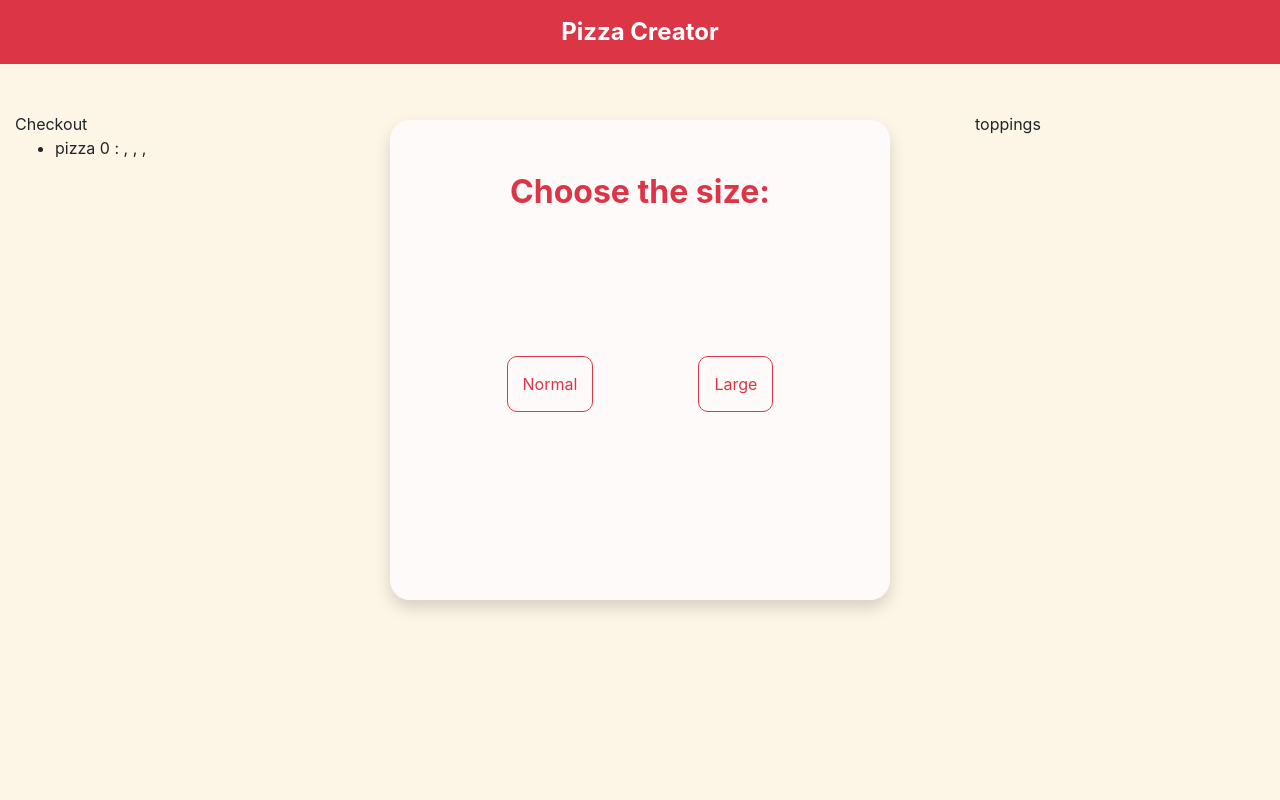
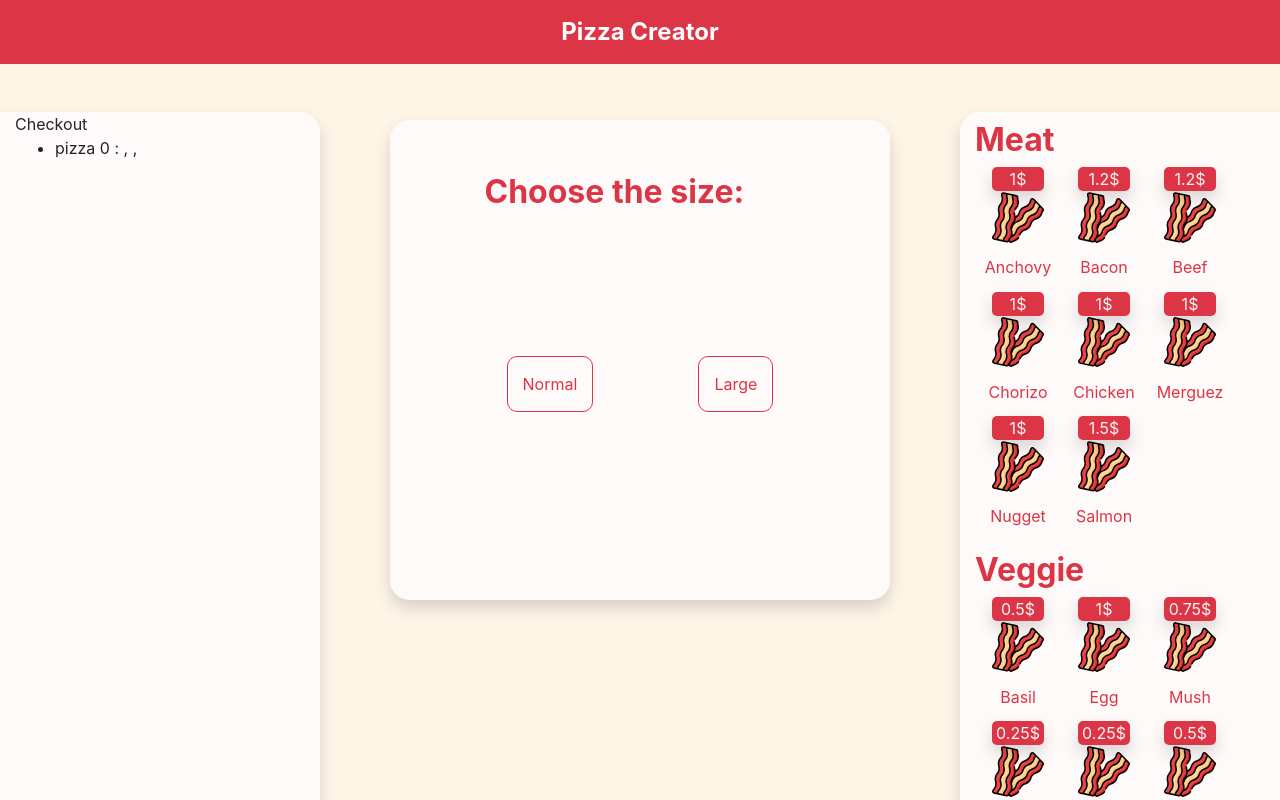
Before and after one commit to TonyHg/pizza-creator, a React (Create React App) app: page / in a window 1280 px wide. Shown: the top 800 px of the page. Built offline with nearby package versions, Linux system fonts and the light colour scheme.

Commit message:
add topping logic, WIP topping UI

```diff
--- a/src/components/Checkout.js
+++ b/src/components/Checkout.js
@@ -1,13 +1,21 @@
 import React from 'react';
 
+import '../css/Checkout.scss'
+
 export default function Checkout({pizzas}) {
-  const checkoutStyle = "col-3";
+  const checkoutStyle = "checkout-card col-3 shadow";
   return <div className={checkoutStyle}>
     Checkout
     <ul>
       {pizzas.map(pizza =>
-        <li>
-          pizza {pizza.id} : {pizza.size}, {pizza.sauce}, {pizza.cheese}, {pizza.toppings}
+        <li key={pizza.id}>
+          pizza {pizza.id} : {pizza.size}, {pizza.sauce}, {pizza.cheese}
+          <ul>
+            {pizza.toppings.map(topping =>
+              <li key={topping.name}>
+                {topping.name}
+              </li>)}
+          </ul>
         </li>
         )}
     </ul>
--- a/src/components/Pizza.js
+++ b/src/components/Pizza.js
@@ -6,7 +6,7 @@ import '../css/Pizza.scss';
 export default function Pizza({pizza, onUpdatePizza, setSize, setSauce, setCheese}) {
   const pizzaCardStyle = "pizza-card shadow m-2 p-5 d-flex flex-column";
   const pizzaReturnStyle = "pizza-return"
-  const pizzaChoiceTitleStyle = "pizza-card-title text-center";
+  const pizzaChoiceTitleStyle = "pizza-card-title";
   const pizzaRowStyle = "d-flex justify-content-around p-3 h-100";
   const pizzaChoiceStyle = "pizza-choice m-auto";
   const pizzaStyle = "d-flex h-100 w-100";
@@ -14,7 +14,7 @@ export default function Pizza({pizza, onUpdatePizza, setSize, setSauce, setChees
 
   if (pizza.size === null) {
     return <div className={pizzaCardStyle}>
-      <div className={pizzaChoiceTitleStyle}>Choose the size: </div>
+      <div className={pizzaChoiceTitleStyle}><span className="invisible">⌫</span> Choose the size: </div>
       <div className={pizzaRowStyle}>
         <div className={pizzaChoiceStyle} onClick={() => setSize(pizzaSize.NORMAL)}>{pizzaSize.NORMAL}</div>
         <div className={pizzaChoiceStyle} onClick={() => setSize(pizzaSize.LARGE)}>{pizzaSize.LARGE}</div>
--- a/src/components/PizzaCreator.js
+++ b/src/components/PizzaCreator.js
@@ -65,14 +65,15 @@ export default function PizzaCreator({pizzas, onUpdatePizza}) {
   const onClickTopping = (topping) => {
     const pizza = {...currentPizza};
     if (currentPizza.toppings.includes(topping))
-      pizza.toppings.filter(t => t !== topping);
+      pizza.toppings = pizza.toppings.filter(t => t !== topping);
     else
       pizza.toppings.push(topping);
     setCurrentPizza(pizza);
+    console.log(pizza);
   }
 
   return <>
     <PizzasDisplayer previousPizza={previousPizza} currentPizza={currentPizza} nextPizza={nextPizza} onPrevious={onPrevious} onNext={onNext} onUpdatePizza={onUpdatePizza} setSize={setSize} setSauce={setSauce} setCheese={setCheese}/>
-    <Toppings onClickTopping={onClickTopping}/>
+    <Toppings onClickTopping={onClickTopping} pizza={currentPizza}/>
   </>
 }
--- a/src/components/Toppings.js
+++ b/src/components/Toppings.js
@@ -1,8 +1,65 @@
-import React from 'react'
+import React from 'react';
 
-export default function Toppings() {
-  const toppingsStyle = "col-3";
+import '../css/Topping.scss';
+import Bacon from '../assets/svg/bacon.svg';
+
+const toppingType = {
+  MEAT: "Meat",
+  VEGGIE: "Veggie"
+}
+
+const toppingTypeArray = [
+  toppingType.MEAT, toppingType.VEGGIE
+]
+
+const toppings = [
+  { name: 'Anchovy', price: 1, type: toppingType.MEAT},
+  { name: 'Bacon', price: 1.20, type: toppingType.MEAT},
+  { name: 'Beef', price: 1.20, type: toppingType.MEAT},
+  { name: 'Chorizo', price: 1, type: toppingType.MEAT},
+  { name: 'Chicken', price: 1, type: toppingType.MEAT},
+  { name: 'Merguez', price: 1, type: toppingType.MEAT},
+  { name: 'Nugget', price: 1, type: toppingType.MEAT},
+  { name: 'Salmon', price: 1.50, type: toppingType.MEAT},
+
+  { name: 'Basil', price: 0.5, type: toppingType.VEGGIE},
+  { name: 'Egg', price: 1, type: toppingType.VEGGIE},
+  { name: 'Mush', price: 0.75, type: toppingType.VEGGIE},
+  { name: 'Onion', price: 0.25, type: toppingType.VEGGIE},
+  { name: 'Olive', price: 0.25, type: toppingType.VEGGIE},
+  { name: 'Pepper', price: 0.5, type: toppingType.VEGGIE},
+  { name: 'Pineapple', price: 0, type: toppingType.VEGGIE},
+  { name: 'Potato', price: 1, type: toppingType.VEGGIE},
+]
+
+export default function Toppings({ onClickTopping, pizza }) {
+  const toppingsStyle = "toppings-card col-3 pt-1 shadow";
+  const toppingSectionStyle = "mb-2";
+  const toppingSectionTitleStyle = "topping-selection-title";
+  const toppingFlexStyle = "d-flex flex-wrap";
+  const toppingItemStyle = "topping-item m-2 mt-3";
+  const toppingPriceStyle = "topping-price w-75 m-auto shadow"
+
   return <div className={toppingsStyle}>
-    toppings
+    {
+      toppingTypeArray.map(type =>
+      <div className={toppingSectionStyle} key={type}>
+        <span className={toppingSectionTitleStyle}>{type}</span>
+        <div className={toppingFlexStyle}>
+          {toppings.filter(topping => topping.type === type).map(t =>
+            <div key={t.name} className={toppingItemStyle.concat(pizza.toppings.includes(t) ? " active": "")} onClick={() => onClickTopping(t)}>
+              <div className="w-100 h-75 d-flex">
+                <img src={Bacon} className="w-75 h-75 m-auto"/>
+              </div>
+              {t.name}
+              <div className={toppingPriceStyle}>
+                {t.price}$
+              </div>
+            </div>
+          )}
+        </div>
+      </div>
+      )
+    }
   </div>
 }
--- /dev/null
+++ b/src/css/Checkout.scss
@@ -0,0 +1,6 @@
+@import "../../node_modules/bootstrap/scss/bootstrap";
+
+.checkout-card {
+  background-color: rgb(255, 250, 250);
+  border-radius: 0 20px 20px 0;
+}
--- /dev/null
+++ b/src/css/Topping.scss
@@ -0,0 +1,32 @@
+@import "../../node_modules/bootstrap/scss/bootstrap";
+
+.toppings-card {
+  background-color: rgb(255, 250, 250);
+  border-radius: 20px 0 0 20px;
+}
+
+.topping-selection-title {
+  color: $red;
+  font-weight: bold;
+  font-size: 32px;
+}
+
+.topping-item {
+  text-align: center;
+  width: 70px;
+  cursor: pointer;
+  border-radius: 10px;
+  color: $red;
+  &:hover, &:active, &.active {
+    background-color: $red;
+    color: whitesmoke;
+  }
+
+  .topping-price {
+    border-radius: 5px;
+    background-color: $red;
+    color: whitesmoke;
+    position:relative;
+    top: -112px;
+  }
+}
```
Also changed, not shown: src/assets/svg/bacon.svg (added).
